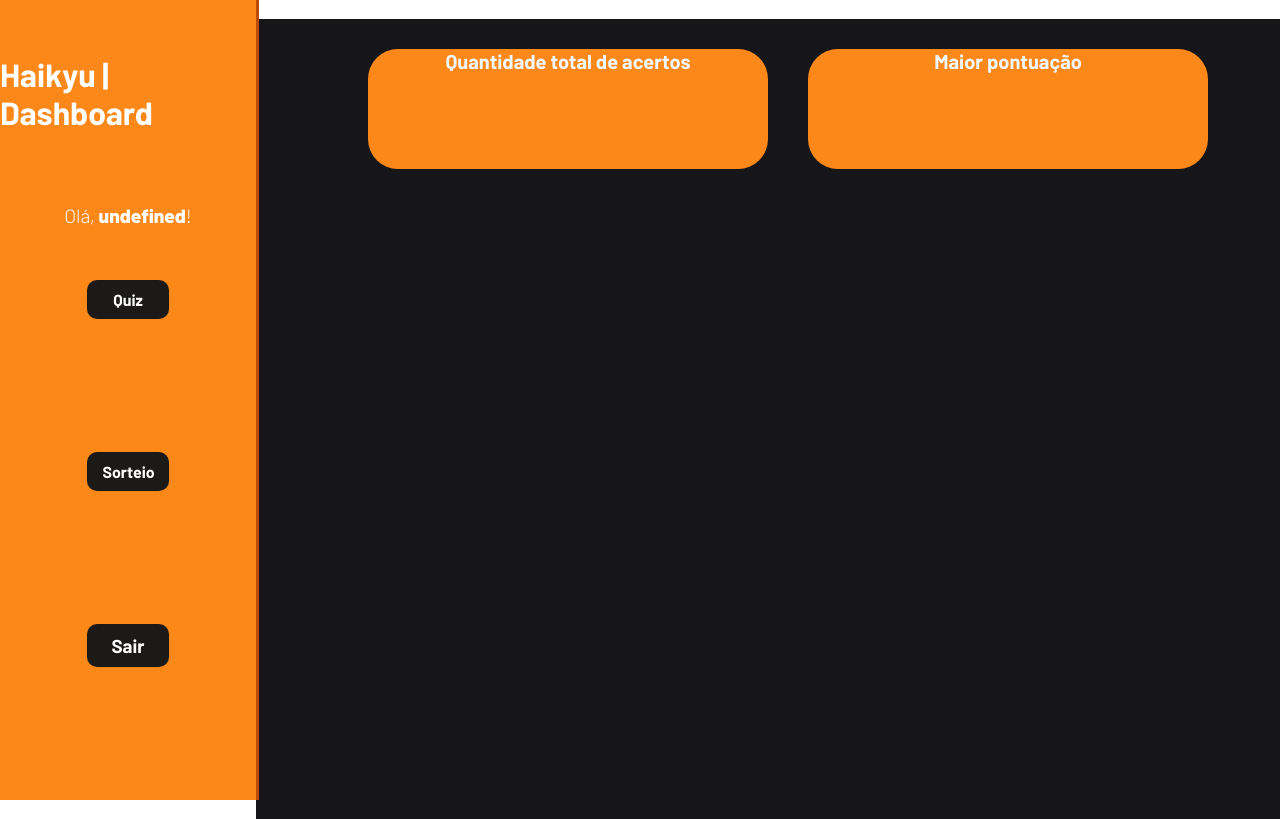
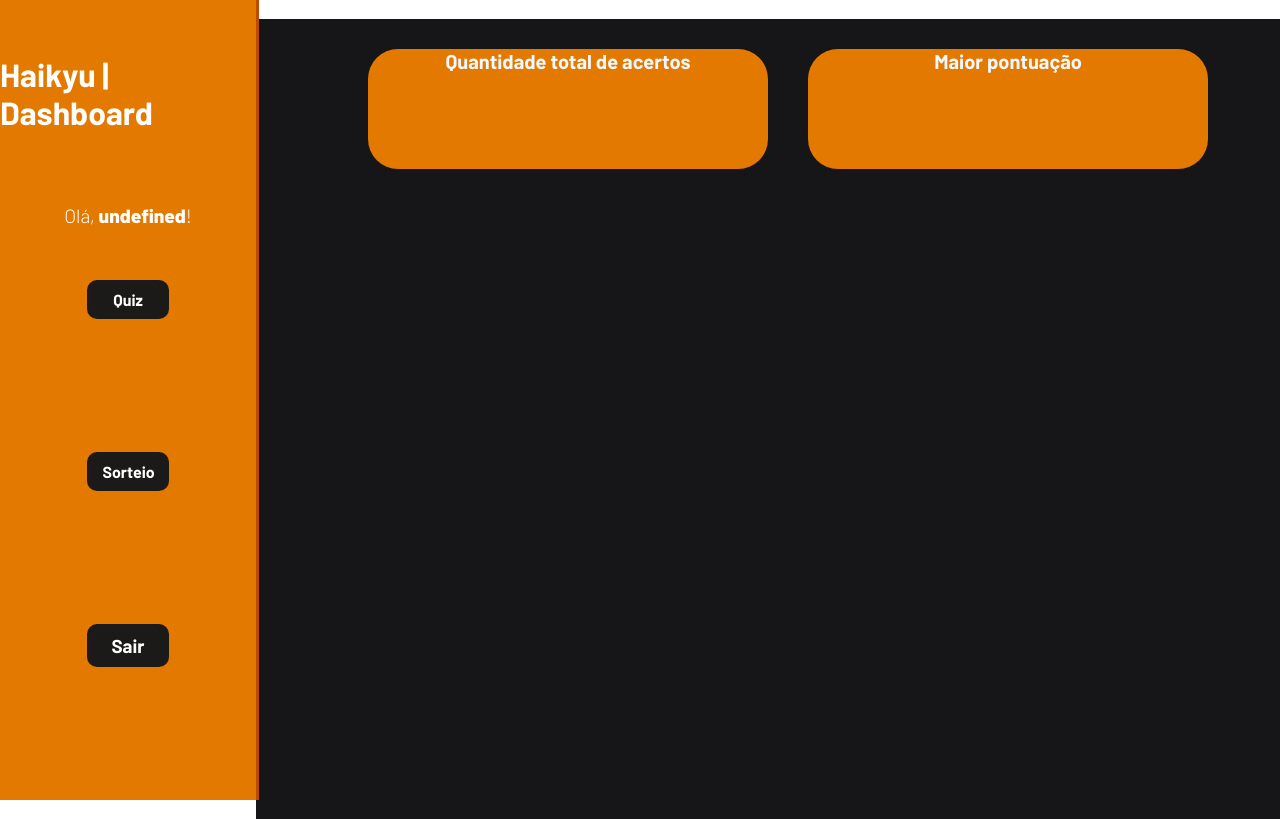
Before and after one commit to LesleyOliveira/Projeto_Individual, a website: page Application/public/dashboard/dashboard.html in a window 1280 px wide. Drawn offline with nearby package versions, Linux system fonts and the light colour scheme; no server answers.

Commit message:
atualizando css da dasboard

```diff
--- a/Application/public/css/dashboards.css
+++ b/Application/public/css/dashboards.css
@@ -350,7 +350,7 @@
   justify-content: space-evenly;
   align-items: center;
   border-right: 3px solid #bb4b00;
-  background-color: #FD881A;
+  background-color:#e47900;
 }
 
 .dash-right {
@@ -432,7 +432,7 @@
   margin-left: 40px;
   color: aliceblue;
   border-radius: 30px;
-  background-color: #FD881A;
+  background-color: #e47900;
   height: 120px;
   width: 400px;
   font-size: 20px;
--- a/Application/public/dashboard/dashboard.html
+++ b/Application/public/dashboard/dashboard.html
@@ -99,7 +99,9 @@
                                 datasets: [{
                                     label: 'Pontuacao do quiz',
                                     data: valor,
-                                    borderWidth: 1
+                                    borderWidth: 1,
+                                    borderColor:"#fff"
+
                                 }]
                             },
                             options: {
```
